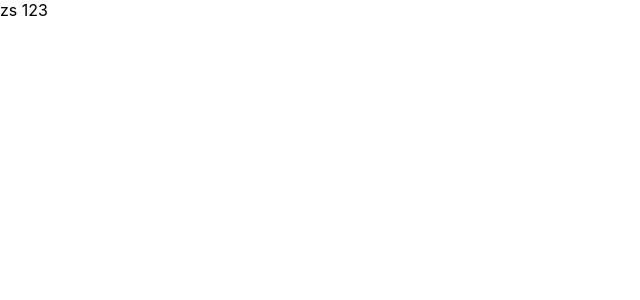
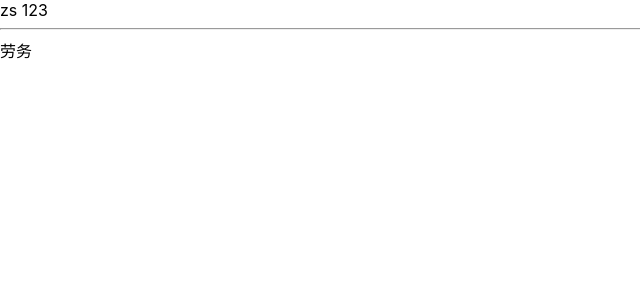
Before and after one commit to maguibing/react-study, a React (Create React App) app in the folder react-第三天/: page / in a window 1280 px wide. Shown: the top 300 px of the page, without its empty margins (0-640 px from the left). Built offline with nearby package versions, Linux system fonts and the light colour scheme.

Commit message:
组件传值  以及  类组件取值 this.props

```diff
--- a/react-第三天/src/App.js
+++ b/react-第三天/src/App.js
@@ -1,11 +1,24 @@
 import React from 'react'
-import ReactDom from 'react-dom/client'
 
 // 函数组件的基本使用
 export default function Son(props) {
   return (
-    <div>
-      {props.name} {'123'}
-    </div>
+    <React.Fragment>
+      <div>
+        {props.name} {'123'}
+      </div>
+      <hr />
+      <Child name="劳务" age="12312"></Child>
+    </React.Fragment>
   )
 }
+
+class Child extends React.Component {
+  render() {
+    return (
+      <React.Fragment>
+        <span>{this.props.name}</span>
+      </React.Fragment>
+    )
+  }
+}
```
